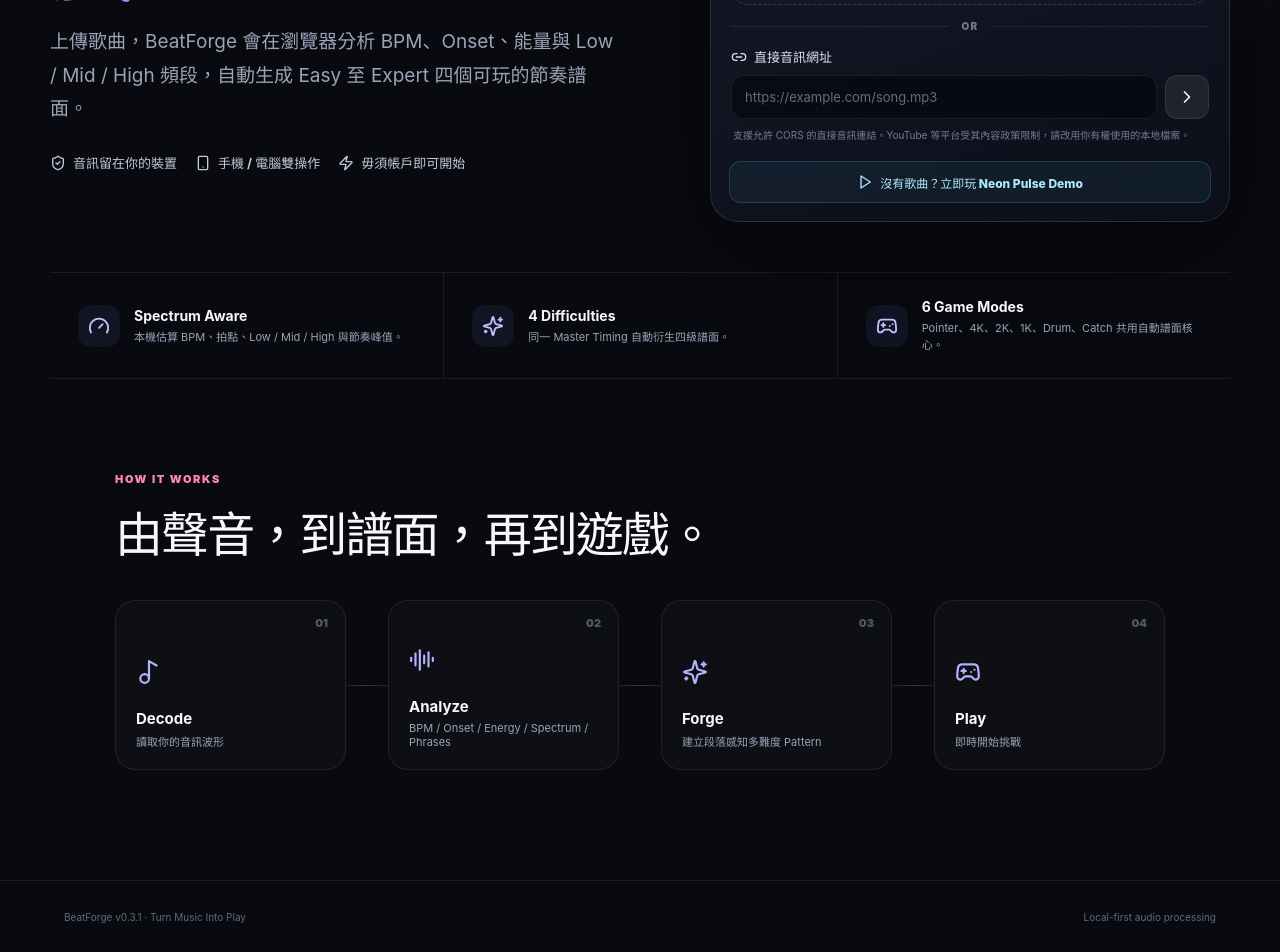
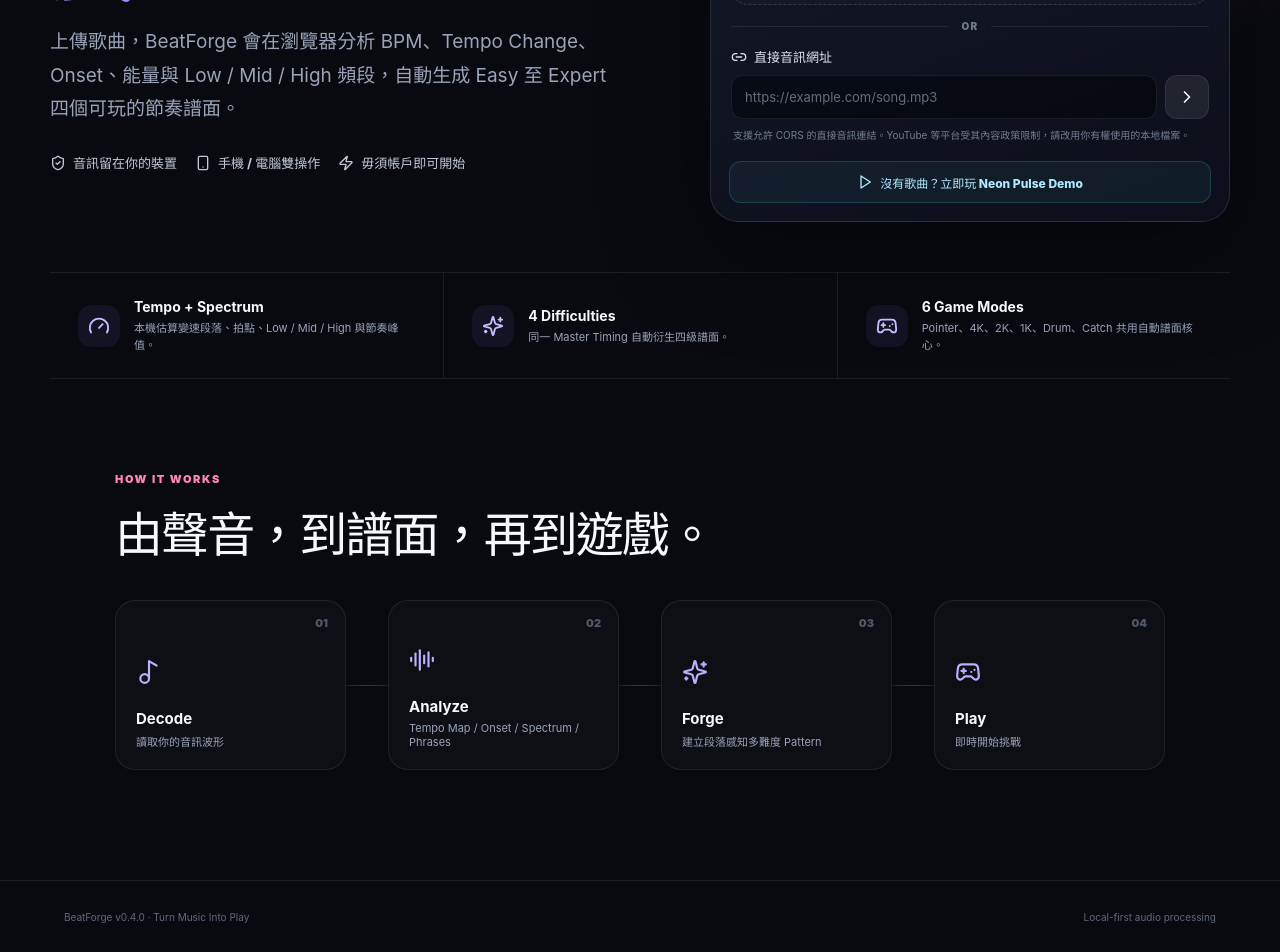
Before and after one commit to A24DC523/BeatForge, a React (Vite) app: page / in a window 1280 px wide. Shown: the part 531-1483 px from the top of the page. Built offline with nearby package versions, Linux system fonts and the light colour scheme.

Commit message:
feat: surface tempo map and BPM ranges in v0.4 UI

```diff
--- a/src/App.tsx
+++ b/src/App.tsx
@@ -185,7 +185,7 @@
     try {
       await new Promise<void>((resolve) => requestAnimationFrame(() => resolve()));
       const decoded = await decodeAudioFile(file);
-      setAnalysisStep('正在分析 BPM、節拍與 Low / Mid / High 頻段');
+      setAnalysisStep('正在分析 BPM、Tempo Map 與 Low / Mid / High 頻段');
       await new Promise<void>((resolve) => setTimeout(resolve, 80));
 
       const title = cleanTitle(file.name);
@@ -290,6 +290,18 @@
     }
   };
 
+  const tempoText = useMemo(() => {
+    if (!analysis) return '—';
+    const segments = analysis.tempoMap ?? [];
+    if (segments.length <= 1) return analysis.bpm.toFixed(1);
+
+    const bpms = segments.map((segment) => segment.bpm);
+    const minimum = Math.min(...bpms);
+    const maximum = Math.max(...bpms);
+    if (maximum - minimum < 3) return analysis.bpm.toFixed(1);
+    return `${Math.round(minimum)}–${Math.round(maximum)}`;
+  }, [analysis]);
+
   const noteCountText = useMemo(() => {
     if (!beatmaps) return '—';
     return selectedModeMap?.objects.length.toLocaleString() ?? beatmaps[selectedDifficulty].objects.length.toLocaleString();
@@ -347,7 +359,7 @@
             <div className="hero-copy">
               <div className="pill"><Sparkles size={15} />AUTO BEATMAP ENGINE</div>
               <h1>你的音樂，<br /><span>即刻變成遊戲。</span></h1>
-              <p>上傳歌曲，BeatForge 會在瀏覽器分析 BPM、Onset、能量與 Low / Mid / High 頻段，自動生成 Easy 至 Expert 四個可玩的節奏譜面。</p>
+              <p>上傳歌曲，BeatForge 會在瀏覽器分析 BPM、Tempo Change、Onset、能量與 Low / Mid / High 頻段，自動生成 Easy 至 Expert 四個可玩的節奏譜面。</p>
               <div className="hero-points">
                 <span><ShieldCheck size={16} />音訊留在你的裝置</span>
                 <span><Smartphone size={16} />手機 / 電腦雙操作</span>
@@ -419,7 +431,7 @@
           <section className="feature-strip" aria-label="BeatForge 功能">
             <article>
               <span className="feature-icon"><Gauge size={22} /></span>
-              <div><strong>Spectrum Aware</strong><p>本機估算 BPM、拍點、Low / Mid / High 與節奏峰值。</p></div>
+              <div><strong>Tempo + Spectrum</strong><p>本機估算變速段落、拍點、Low / Mid / High 與節奏峰值。</p></div>
             </article>
             <article>
               <span className="feature-icon"><Sparkles size={22} /></span>
@@ -439,7 +451,7 @@
             <div className="pipeline">
               <div><span>01</span><Music2 size={26} /><strong>Decode</strong><p>讀取你的音訊波形</p></div>
               <i />
-              <div><span>02</span><AudioLines size={26} /><strong>Analyze</strong><p>BPM / Onset / Energy / Spectrum / Phrases</p></div>
+              <div><span>02</span><AudioLines size={26} /><strong>Analyze</strong><p>Tempo Map / Onset / Spectrum / Phrases</p></div>
               <i />
               <div><span>03</span><Sparkles size={26} /><strong>Forge</strong><p>建立段落感知多難度 Pattern</p></div>
               <i />
@@ -479,7 +491,7 @@
               <h1>{song.title}</h1>
               <p>{song.artist}</p>
               <div className="song-stats">
-                <div><span>BPM</span><strong>{analysis.bpm.toFixed(1)}</strong></div>
+                <div><span>BPM</span><strong>{tempoText}</strong></div>
                 <div><span>LENGTH</span><strong>{formatDuration(analysis.duration)}</strong></div>
                 <div><span>OBJECTS</span><strong>{noteCountText}</strong></div>
                 <div><span>STAR</span><strong>{selectedMap.starRating.toFixed(1)}</strong></div>
@@ -580,7 +592,7 @@
       )}
 
       <footer className="footer">
-        <span>BeatForge v0.3.1 · Turn Music Into Play</span>
+        <span>BeatForge v0.4.0 · Turn Music Into Play</span>
         <span>Local-first audio processing</span>
       </footer>
 
```
